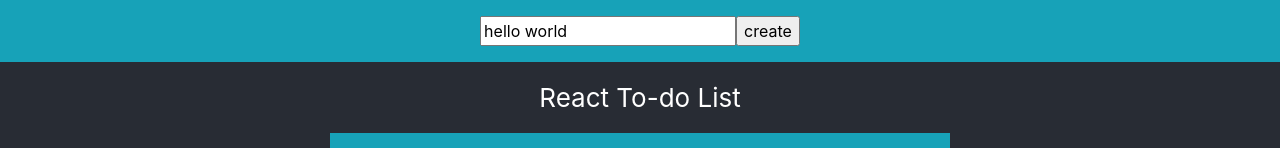
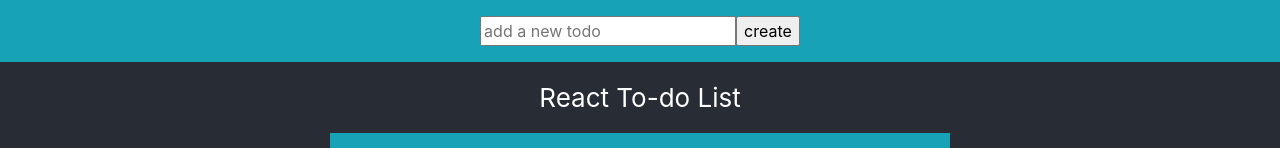
Before and after one commit to jackcho626/react-todo-list, a React (Create React App) app: page / in a window 1280 px wide. Shown: the top 148 px of the page. Built offline with nearby package versions, Linux system fonts and the light colour scheme.

Commit message:
Update container to read

```diff
--- a/src/components/create.js
+++ b/src/components/create.js
@@ -2,7 +2,8 @@
 
 export const CreateTodo = ({ setTodo, submitTodo, value }) => (
     <div className='bg-info'>
-        <form className='p-3' onSubmit={ submitTodo }>
+        {/* <form className='p-3' onSubmit={ submitTodo }>  */}
+        <form className='p-3' onSubmit={ () => submitTodo(value) }>
         <input placeholder='add a new todo' onChange={ e => setTodo(e.target.value)} value={ value } />
         <input type='submit' value='create' />
         </form>
--- a/src/containers/create.js
+++ b/src/containers/create.js
@@ -1,13 +1,15 @@
 import { connect } from 'react-redux'
 import { CreateTodo } from '../components/create'
+import { bindActionCreators } from 'redux'
+import * as actions from '../actions'
 
 const mapStateToProps = state  => ({
-  value: 'hello world'
+  value: state.value
 })
 
 const mapDispatchToProps = dispatch => ({
-  setTodo: console.log,
-  submitTodo: console.log
+  setTodo: bindActionCreators(actions.createChanged, dispatch),
+  submitTodo: bindActionCreators(actions.createSubmited, dispatch)
 })
 
 export const CreateTodoContainer = connect(mapStateToProps, mapDispatchToProps)(CreateTodo)
```
